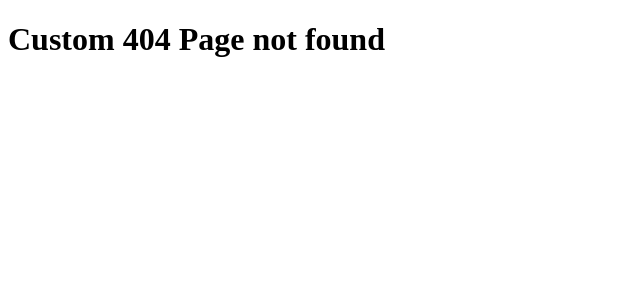
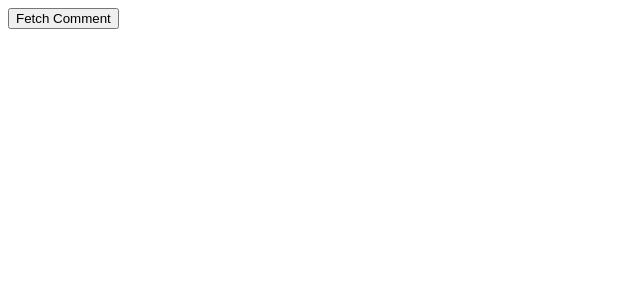
Before and after one commit to iktarun/nextjs-learning, a Next.js app: page /comments in a window 1280 px wide. Before the commit this address had no page. Shown: the top 300 px of the page, without its empty margins (0-640 px from the left). Built offline with nearby package versions, Linux system fonts and the light colour scheme.

Commit message:
get request

```diff
--- /dev/null
+++ b/pages/comments/index.js
@@ -0,0 +1,25 @@
+import React from "react";
+
+function CommentPage() {
+  const [comments, setComments] = React.useState([]);
+
+  const fetchComments = async () => {
+    const response = await fetch("http://localhost:3000/api/comments");
+    const data = await response.json();
+    setComments(data);
+  };
+  return (
+    <>
+      <button onClick={fetchComments}>Fetch Comment</button>
+      {comments.map((comment) => {
+        return (
+          <div key={comment.id}>
+            {comment.id} {comment.text}
+          </div>
+        );
+      })}
+    </>
+  );
+}
+
+export default CommentPage;
```
